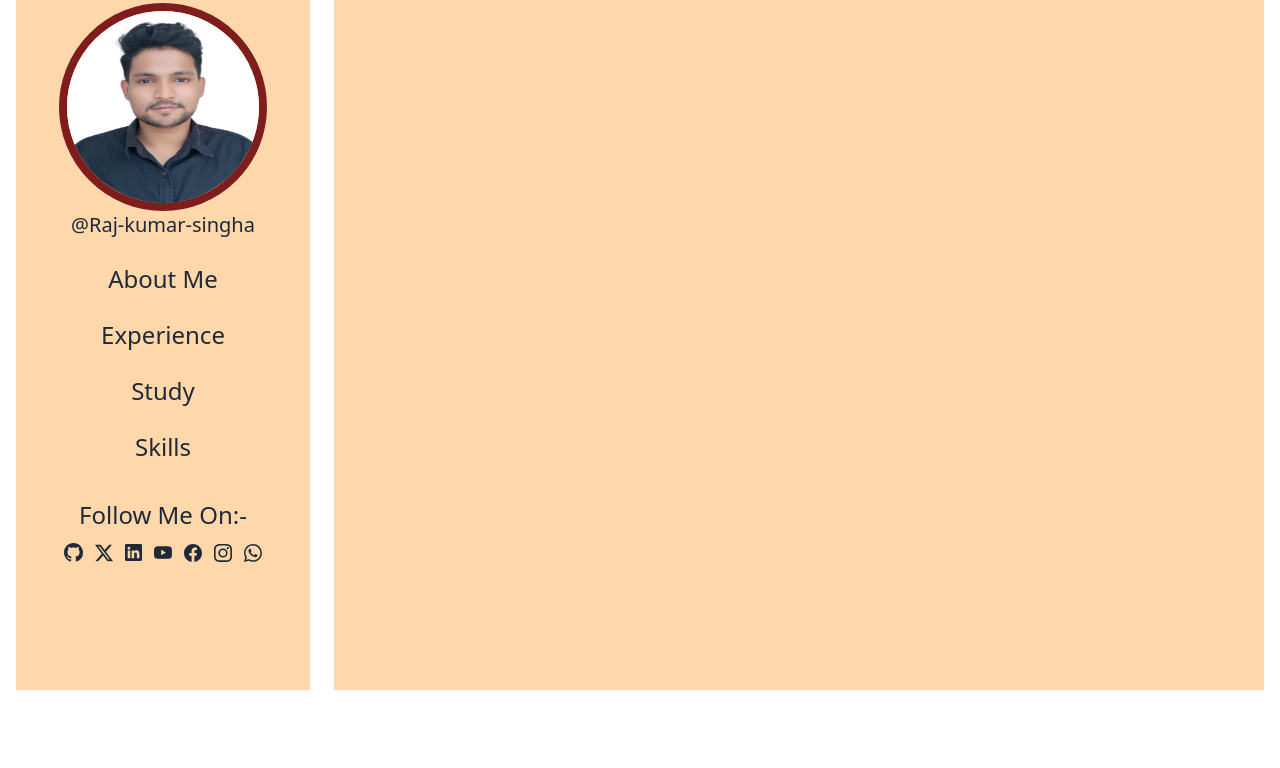
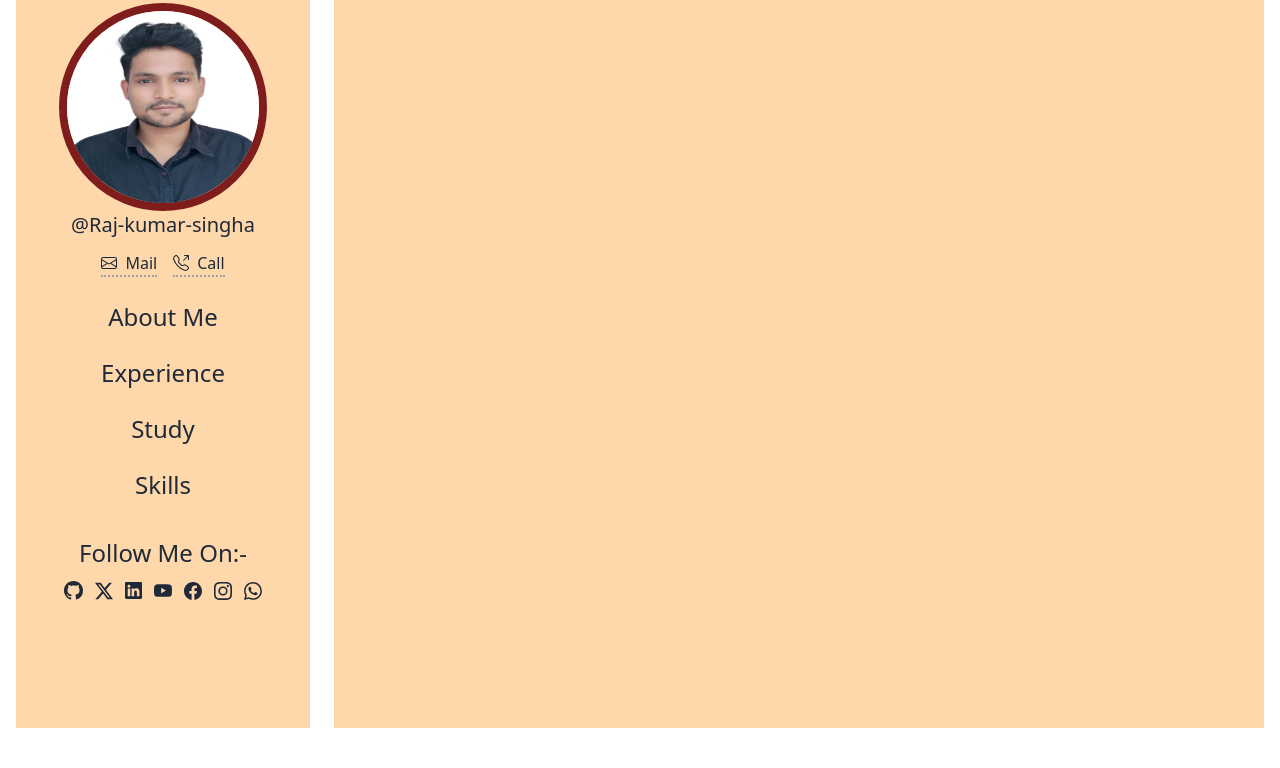
Before and after one commit to Raj-kumar-singha/Raj_Kumar_Singha_Web_Client, a React (Vite) app: page /about in a window 1280 px wide. Shown: the part 525-1293 px from the top of the page. Built offline with nearby package versions, Linux system fonts and the light colour scheme; no server answers.

Commit message:
added icon tooltip

```diff
--- a/src/pages/AboutPage.jsx
+++ b/src/pages/AboutPage.jsx
@@ -1,6 +1,6 @@
 import React from 'react'
 import PageBanner from '../components/PageBanner'
-import { BsFacebook, BsGithub, BsHouseDoor, BsInstagram, BsLinkedin, BsPersonVcard, BsTwitterX, BsWhatsapp, BsYoutube } from 'react-icons/bs'
+import { BsEnvelope, BsFacebook, BsGithub, BsHouseDoor, BsInstagram, BsLinkedin, BsPersonVcard, BsTelephoneOutbound, BsTwitterX, BsWhatsapp, BsYoutube } from 'react-icons/bs'
 import { Link } from 'react-router-dom'
 
 const AboutPage = () => {
@@ -39,6 +39,29 @@ const AboutPage = () => {
                                 />
                             </div>
                             <p className='text-center text-xl text-black-900 '>@Raj-kumar-singha</p>
+                            <div className="flex flex-row gap-4 justify-center items-center pt-3">
+                                {/* Email Link */}
+                                <Link
+                                    to="mailto:itsrajkumarsingha@gmail.com?subject=Write you Subject Here&body=Write Text Here...."
+                                    target="_blank"
+                                    rel="noopener noreferrer"
+                                    className="flex items-center gap-2 border-b-2 border-dotted border-gray-400 hover:text-blue-500 transition-colors"
+                                >
+                                    <BsEnvelope className="hover:scale-110 transition-transform" />
+                                    <span>Mail</span>
+                                </Link>
+
+                                {/* Phone Link */}
+                                <Link
+                                    to="tel:+919083960663"
+                                    target="_blank"
+                                    rel="noopener noreferrer"
+                                    className="flex items-center gap-2 border-b-2 border-dotted border-gray-400 hover:text-blue-500 transition-colors"
+                                >
+                                    <BsTelephoneOutbound className="hover:scale-110 transition-transform" />
+                                    <span>Call</span>
+                                </Link>
+                            </div>
                             <div className="flex flex-col gap-6 text-center py-6 ">
                                 <p className='text-2xl text-black-900'>About Me</p>
                                 <p className='text-2xl text-black-900'>Experience</p>
@@ -48,26 +71,63 @@ const AboutPage = () => {
                         </div>
                         <p className='text-center text-2xl text-black-900 py-3'>Follow Me On:-</p>
                         <div className="flex flex-row gap-3 justify-center align-middle ">
-                            <Link to="https://github.com/Raj-kumar-singha" target='_blank' className="flex items-center gap-2 hover:text-gray-700">
+                            <Link
+                                to="https://github.com/Raj-kumar-singha"
+                                target="_blank"
+                                rel="noopener noreferrer"
+                                className="flex items-center gap-2 hover:text-gray-700"
+                            >
+                                <div className="tooltip" data-tip="GitHub">
                                     <BsGithub size={19} />
+                                </div>
                             </Link>
-                            <Link to="https://twitter.com/Rajkuma48617284" target='_blank' className="flex items-center gap-2 hover:text-blue-500">
+                            <Link
+                                to="https://twitter.com/Rajkuma48617284"
+                                target='_blank'
+                                className="flex items-center gap-2 hover:text-blue-500">
+                                <div className="tooltip" data-tip="Twitter">
                                     <BsTwitterX size={18} />
+                                </div>
                             </Link>
-                            <Link to="https://in.linkedin.com/in/raj-kumar-singha-63a7b5169" target="_blank" className="flex items-center gap-2 hover:text-blue-700" >
+                            <Link
+                                to="https://in.linkedin.com/in/raj-kumar-singha-63a7b5169"
+                                target="_blank"
+                                className="flex items-center gap-2 hover:text-blue-700" >
+                                <div className="tooltip" data-tip="Twitter">
                                     <BsLinkedin size={17} />
+                                </div>
                             </Link>
-                            <Link to="https://www.youtube.com/@officialoneway" target='_blank' className="flex items-center gap-2 hover:text-red-500">
+                            <Link
+                                to="https://www.youtube.com/@officialoneway"
+                                target='_blank'
+                                className="flex items-center gap-2 hover:text-red-500">
+                                <div className="tooltip" data-tip="Youtube">
                                     <BsYoutube size={18} />
+                                </div>
                             </Link>
-                            <Link to="https://www.facebook.com/Raj.Kumar.Singha.05" target='_blank' className="flex items-center gap-2 hover:text-blue-500">
+                            <Link
+                                to="https://www.facebook.com/Raj.Kumar.Singha.05"
+                                target='_blank'
+                                className="flex items-center gap-2 hover:text-blue-500">
+                                <div className="tooltip" data-tip="Facebook">
                                     <BsFacebook size={18} />
+                                </div>
                             </Link>
-                            <Link to="https://www.instagram.com/itj_raj.kumar" target="_blank" className="flex items-center gap-2 hover:text-pink-500">
+                            <Link
+                                to="https://www.instagram.com/itj_raj.kumar"
+                                target="_blank"
+                                className="flex items-center gap-2 hover:text-pink-500">
+                                <div className="tooltip" data-tip="Instagram">
                                     <BsInstagram size={18} />
+                                </div>
                             </Link>
-                            <Link to="https://wa.me/919083960663?text=Hi Raj." target='_blank' className="flex items-center gap-2 hover:text-green-500">
+                            <Link
+                                to="https://wa.me/919083960663?text=Hi Raj."
+                                target='_blank'
+                                className="flex items-center gap-2 hover:text-green-500">
+                                <div className="tooltip" data-tip="Whatsapp">
                                     <BsWhatsapp size={18} />
+                                </div>
                             </Link>
                         </div>
                     </div>
```
Lines whose indentation alone changed are shown as unchanged.
